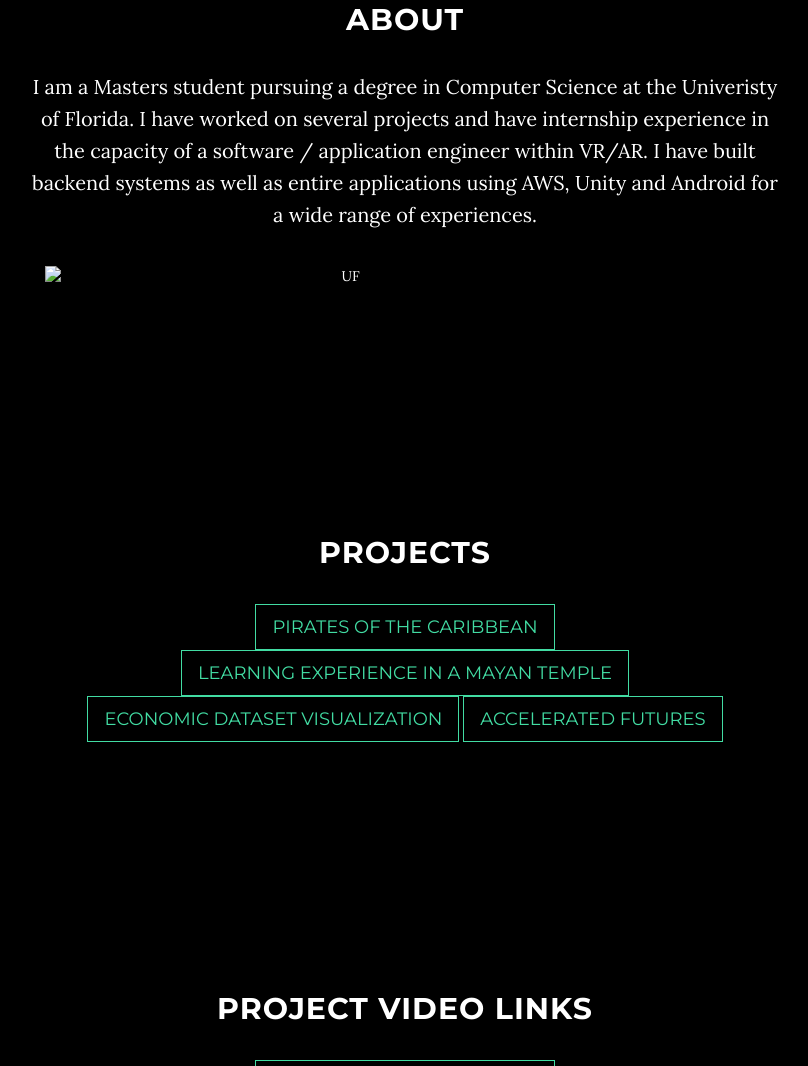
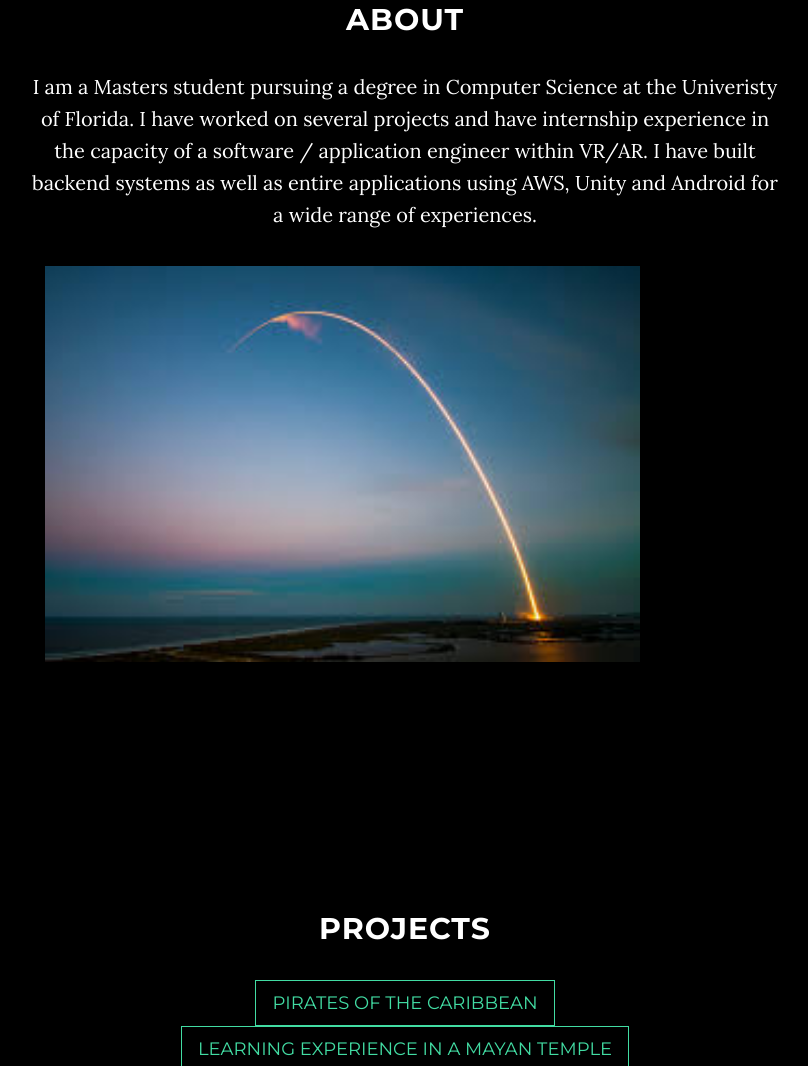
Before and after one commit to kishanrao92/kishanrao92.github.io, a website: page index.html in a window 1280 px wide. Shown: the part 1047-2113 px from the top of the page, without its empty margins (235-1043 px from the left). Drawn offline with nearby package versions, Linux system fonts and the light colour scheme; some packages are replaced by stand-ins of ours.

Commit message:
changes in about and projects, added videos

```diff
--- a/index.html
+++ b/index.html
@@ -102,7 +102,7 @@
                     <p>I am a Masters student pursuing a degree in Computer Science at the Univeristy of Florida. I have worked on several projects and have internship experience in the capacity of a software / application engineer within VR/AR. I have built backend systems as well as entire applications using AWS, Unity and Android for a wide range of experiences. </p>
                      <div class="col-lg-10">
 
-                     <img class="center-block img-responsive" src="kishanrao92.github.io/background_1.jpeg width="1280" alt="UF" />
+                     <img class="center-block img-responsive" src="kishanrao92.github.io/background_1.jpeg" width="1280" alt="UF" />
                 </div>
 
 
```
